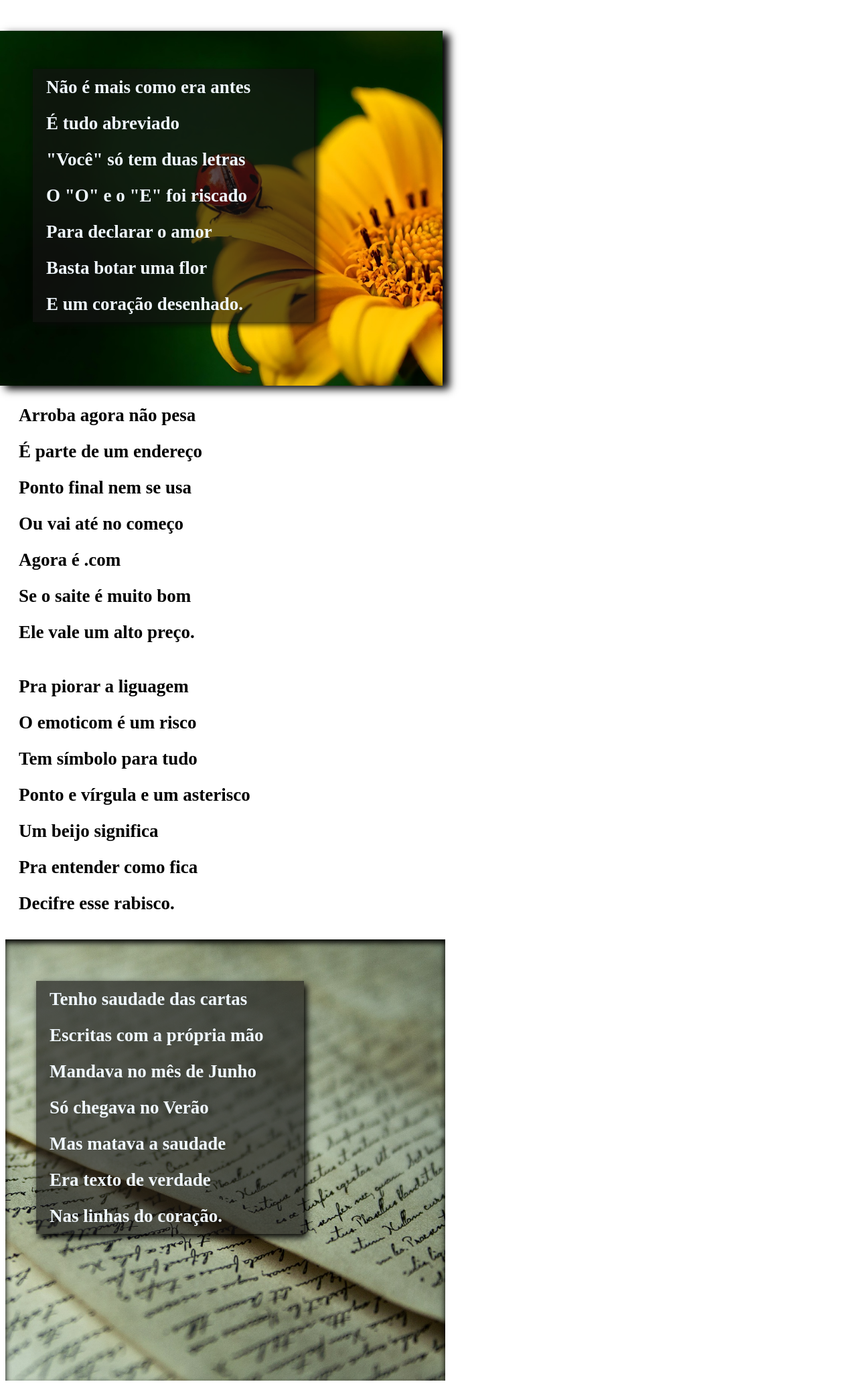
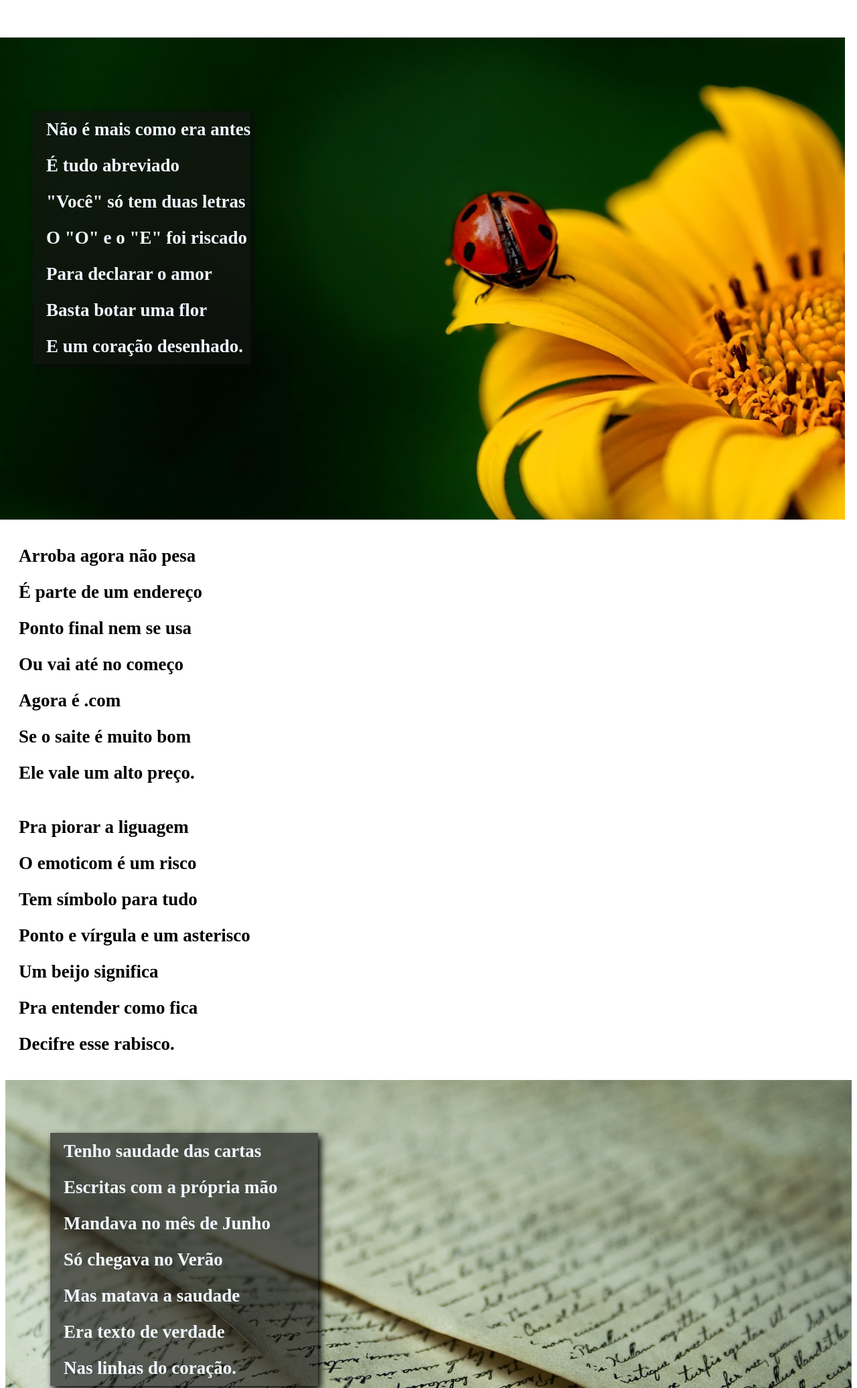
Before and after one commit to andremiquilino/projeto-cordel, a plain HTML site: page index.html in a window 1280 px wide. Shown: the part 608-2681 px from the top of the page at 67% size. Drawn offline with Linux system fonts and the light colour scheme.

Commit message:
ajeitar responsivo

```diff
--- a/style.css
+++ b/style.css
@@ -19,21 +19,6 @@ nav{
     margin: 10px;
     padding: 10px;
     font-size: 27px;
-}
-header{
-    color: aliceblue;
-    background-image: url(imagens/cordel.jpg);
-    background-size: cover;
-    background-attachment: fixed;
-    max-height: 69vh;
-    max-width: 76.5vh;
-    background-position: right center;
-    margin: -10px;
-    padding-top: 30px;
-    font-size: 27px;
-    padding-left: 51px;
-    padding-bottom: 68px;
-    box-shadow: 10px 5px 12px black;
 }
 main a{
     text-decoration: none;
@@ -66,29 +51,38 @@ p{
     line-height: 2em;
     padding-left: 20px;
 }
+header{
+    background-image: url(imagens/cordel.jpg);
+    height: 90vh;
+    width: 100%;
+    margin-left: -10px;
+    background-position: right center;
+    background-size: cover;
+    background-attachment: fixed;
+}
+
 header p{
+    display: inline-block;
     background-color: rgba(21, 19, 19, 0.64);
     max-width:400px;
     max-height: 400px;
     box-shadow: 4px 3px 10px rgb(11, 10, 10);
+    color: aliceblue;
+    margin: 110px 50px 10px 51px;
 }
 div.img{
-    background-image: url(imagens/background002.jpg);
-    height: 69vh;
-    background-size: cover;
-    background-attachment: fixed;
-    background-position: right center;
-    max-width: 74vh;
-    padding-top: 35px;
-    padding-left: 46px;
-    padding-right: 19px;
-    padding-bottom: 72px;
-    box-shadow: 10px 5px 12px black;
-    box-shadow: inset 0px 5px 8px black;
+   background-image: url(imagens/background002.jpg);
+   height: 90vh;
+   background-size: cover;
+   background-position: right center;
+   background-attachment: fixed;
+
 }
 div.img p{
+    display: inline-block;
     background-color: rgba(21, 19, 19, 0.64);
     width: 380px;
     color: aliceblue;
     box-shadow: 4px 5px 10px black;
+    margin: 79px 10px 10px 67px;
 }
```
